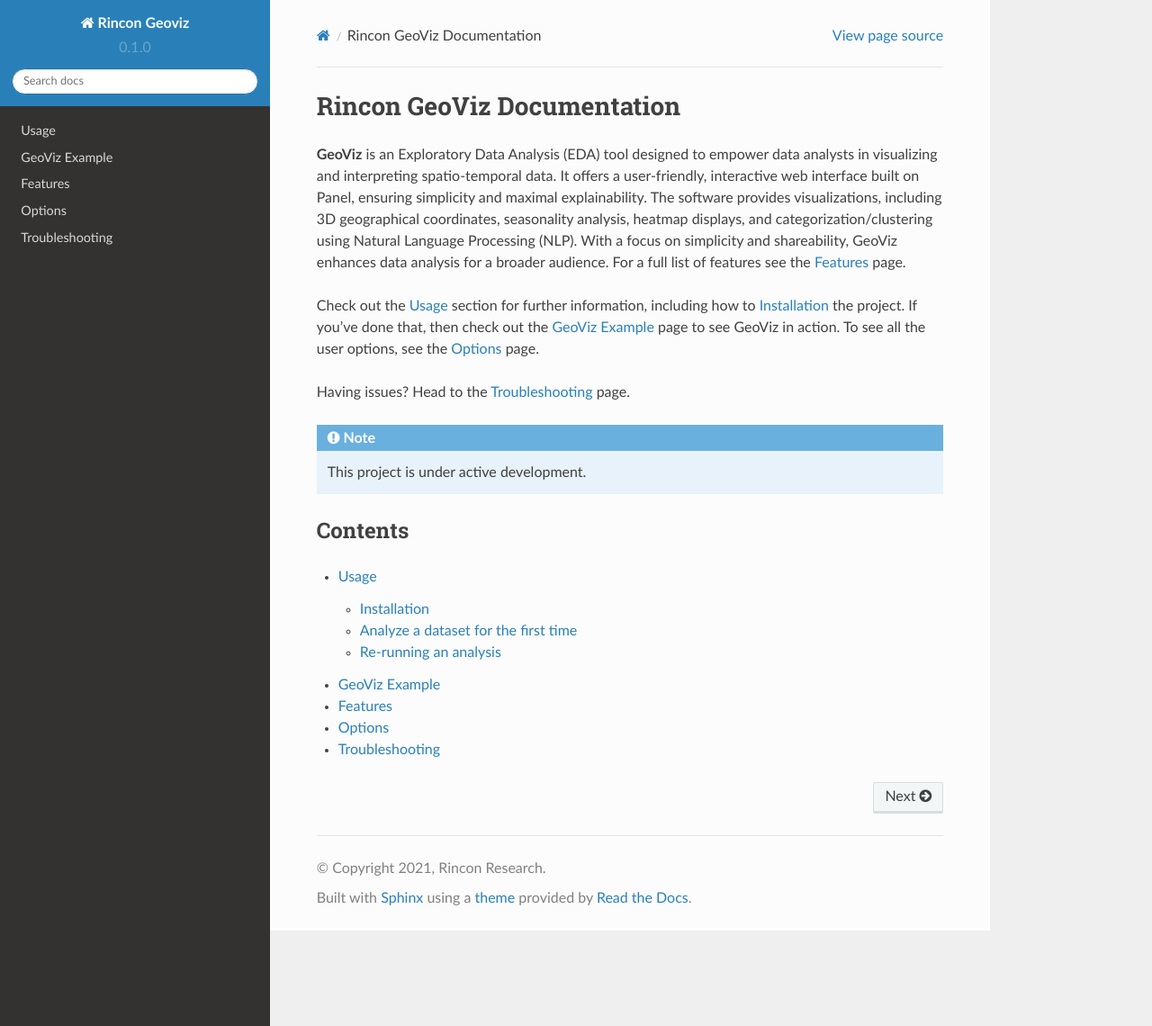
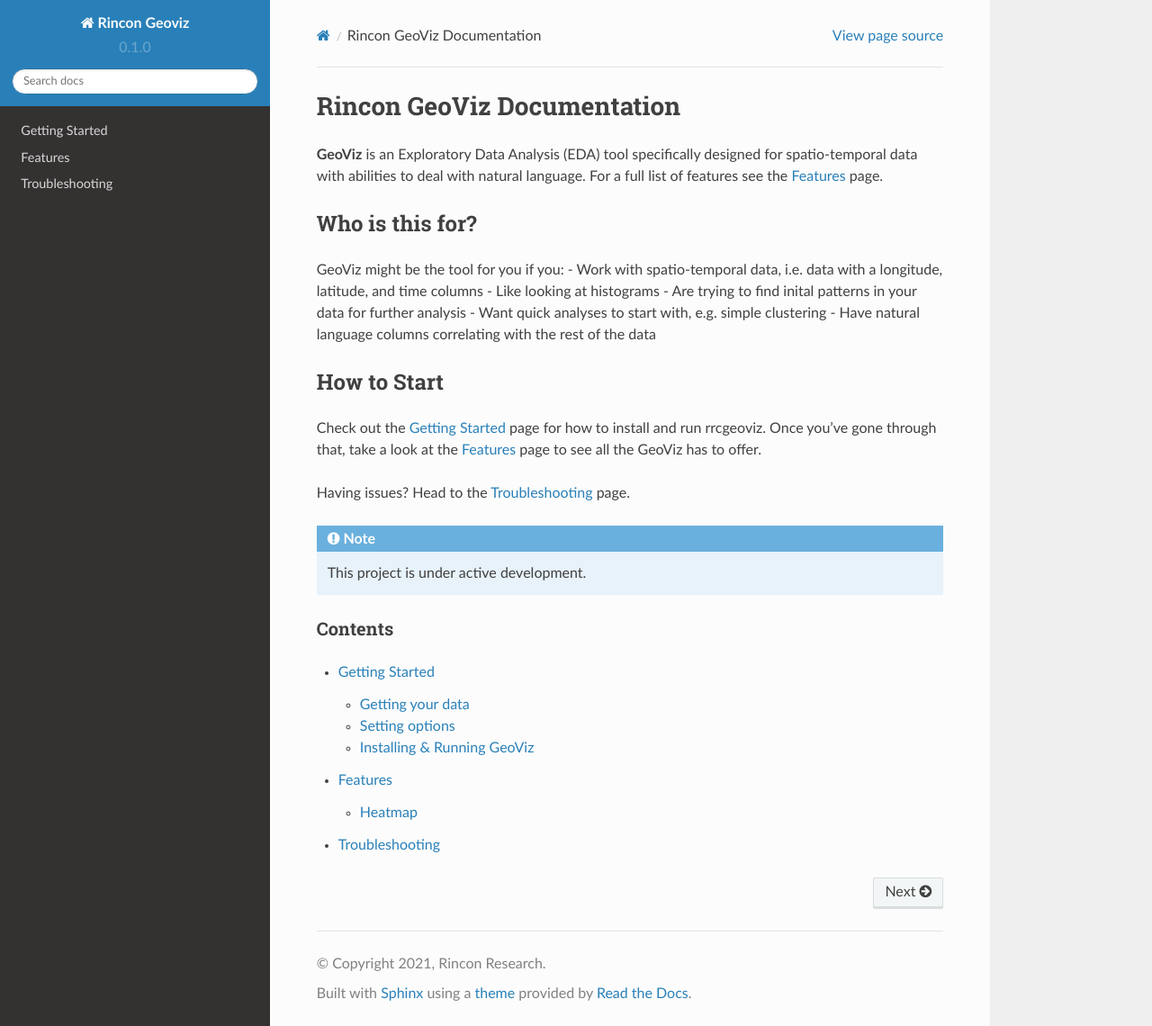
Before and after one commit to nielsenjon/rincon-geoviz-docs, a Sphinx documentation site: the page built from docs/source/index.rst, in a window 1280 px wide and 1140 px high. Shown: the whole window at 90% size. Built offline with Sphinx 7.4.7 and the Read the Docs theme 2.0.0, drawn with Linux system fonts in a browser that asks for light colours.

Commit message:
Add example in docs

```diff
--- a/docs/source/features.rst
+++ b/docs/source/features.rst
@@ -1,4 +1,7 @@
 Features
 =====
 
-Put features here
+Heatmap
+--------
+
+# TODO: Add screenshot, required columns
--- /dev/null
+++ b/docs/source/getting_started.rst
@@ -0,0 +1,59 @@
+Getting Started
+===================================
+
+Getting your data
+------------------
+
+First things first, make sure your data is in a **.csv** format!
+We may handle other file formats in the future, but for now stick with .csv files.
+
+For most tools GeoViz provides, you'll need (at least) columns representing:
+- Latitude (floats between -90 and 90)
+- Longitude (floats between -180 and 180)
+- Dates (in a format parseable with pandas' `parse_date functionality <https://pandas.pydata.org/pandas-docs/stable/reference/api/pandas.read_csv.html/>`_.)
+
+Setting options
+----------------
+
+Next, we'll need to select what components we want to see, as well as tell GeoViz which columns are our latitude/longitude/date columns.
+Start by making a `myoptions.json` file that looks like the following:
+
+.. code-block:: json
+
+    {
+    "latitude_column": "latitude",
+    "longitude_column": "longitude",
+    "time_column": "date",
+    }
+
+Where "latitude" is the name of the column of latitude values, "longitude" is the longitude column, and "date" is the dates column.
+
+Now, let's decide which components we want to see! GeoViz has a lot of :doc:`features`, so take some time to look through them.
+Let's say that we want to see the temporal heatmap. We can see that to enable that, we need to make sure the latitude & longitude columns are set (done!)
+and that we need is to add `yearly_range` to our options file. Let's do that:
+
+.. code-block:: json
+
+    {
+    "latitude_column": "latitude",
+    "longitude_column": "longitude",
+    "time_column": "date",
+    "yearly_range": true
+    }
+
+Installing & Running GeoViz
+----------------------------
+
+That's it for setup, now let's actually see what GeoViz can do. Install it with pip:
+
+.. code-block:: bash
+
+    pip install rrcgeoviz --upgrade
+
+Then we call it from the command line like so:
+
+.. code-block:: bash
+
+    rrcgeoviz relative/path/to/mydata.csv --options relative/path/to/myoptions.json
+
+Make sure that the paths to the data and options are relative to the directory you're calling rrcgeoviz from.
--- a/docs/source/index.rst
+++ b/docs/source/index.rst
@@ -1,19 +1,26 @@
 Rincon GeoViz Documentation
 ===================================
 
-**GeoViz** is an Exploratory Data Analysis (EDA) tool designed to empower
-data analysts in visualizing and interpreting spatio-temporal data.
-It offers a user-friendly, interactive web interface built on Panel, ensuring
-simplicity and maximal explainability. The software provides visualizations,
-including 3D geographical coordinates, seasonality analysis, heatmap displays,
-and categorization/clustering using Natural Language Processing (NLP).
-With a focus on simplicity and shareability, GeoViz enhances data analysis
-for a broader audience. For a full list of features see the :doc:`features` page.
+**GeoViz** is an Exploratory Data Analysis (EDA) tool specifically
+designed for spatio-temporal data with abilities to deal with natural language. For a full list of features see the :doc:`features` page.
 
-Check out the :doc:`usage` section for further information, including
-how to :ref:`installation` the project. If you've done that, then check
-out the :doc:`example` page to see GeoViz in action. To see all the user options, see the
-:doc:`options` page.
+=================
+Who is this for?
+=================
+
+GeoViz might be the tool for you if you:
+- Work with spatio-temporal data, i.e. data with a longitude, latitude, and time columns
+- Like looking at histograms
+- Are trying to find inital patterns in your data for further analysis
+- Want quick analyses to start with, e.g. simple clustering
+- Have natural language columns correlating with the rest of the data
+
+=================
+How to Start
+=================
+
+Check out the :doc:`getting_started` page for how to install and run rrcgeoviz. Once you've gone through that, take a look at
+the :doc:`features` page to see all the GeoViz has to offer.
 
 Having issues? Head to the :doc:`troubleshooting` page.
 
@@ -26,8 +33,6 @@
 
 .. toctree::
 
-   usage
-   example
+   getting_started
    features
-   options
    troubleshooting
--- a/docs/source/usage.rst
+++ b/docs/source/usage.rst
@@ -1,9 +1,9 @@
 Usage
 =====
 
-.. _installation:
+.. _install:
 
-Installation
+How to Install
 ------------
 
 To use GeoViz, first install it using pip:
```
